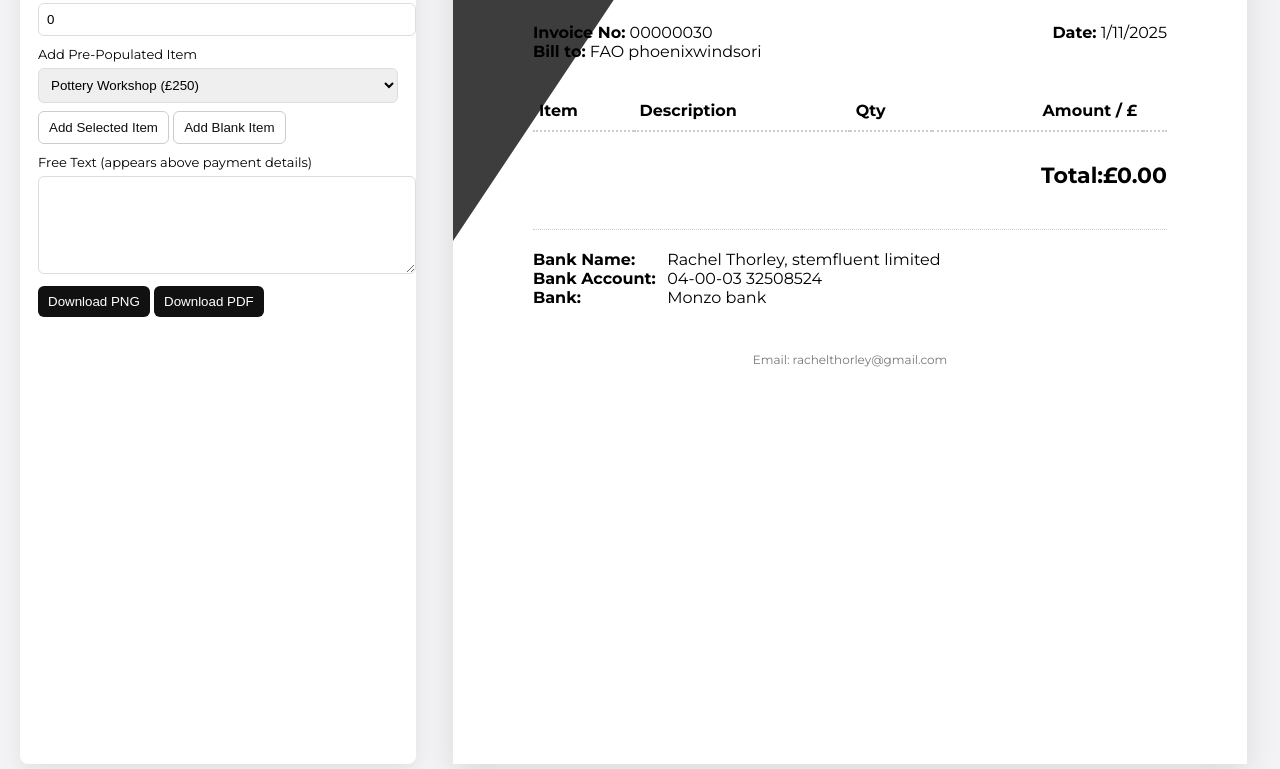
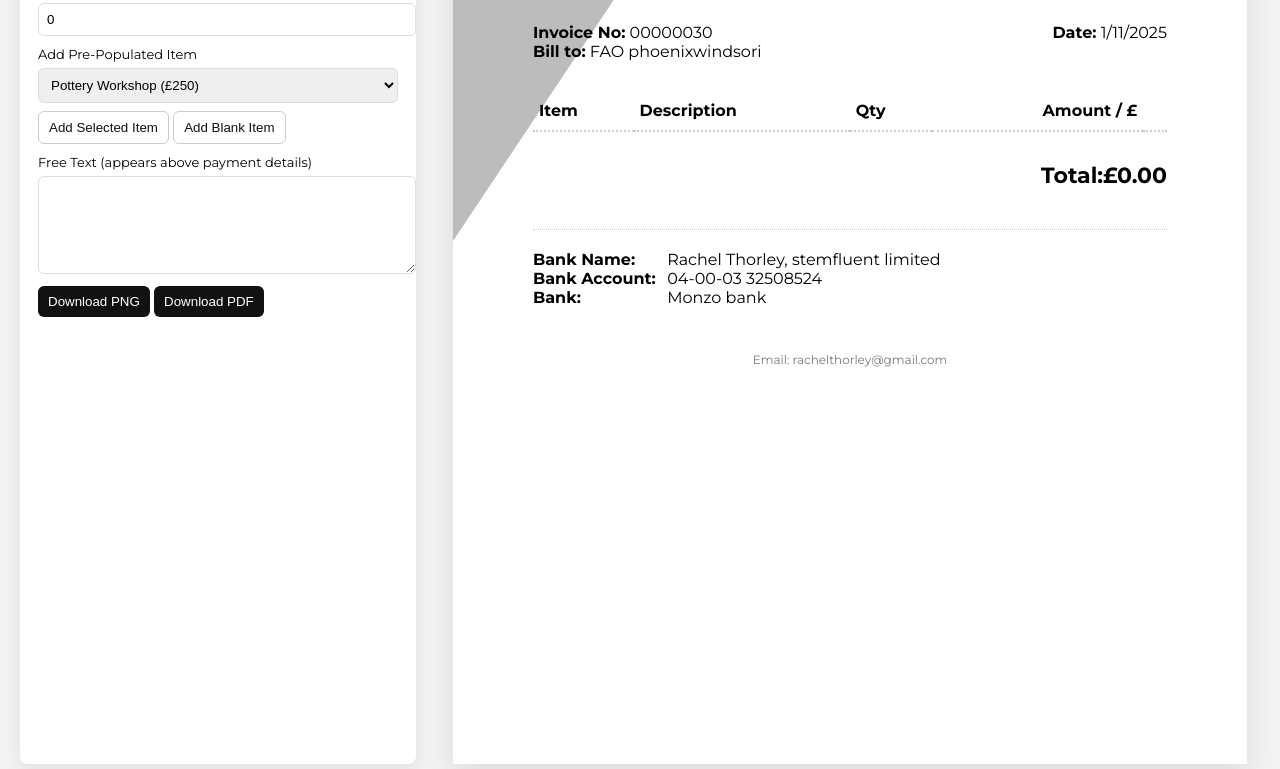
Before and after one commit to rachelthorley-create/invoice_stemfluent, a plain HTML site: page index.html in a window 1280 px wide. Shown: the part 379-1148 px from the top of the page. Drawn offline with nearby package versions, Linux system fonts and the light colour scheme.

Commit message:
Update index.html

```diff
--- a/index.html
+++ b/index.html
@@ -70,8 +70,8 @@ td.amount{text-align:right}
 
 <!-- Background Graphics -->
 <svg class="bgsvg" viewBox="0 0 794 1123" preserveAspectRatio="none">
-<polygon points="0,0 250,0 0,350" fill="#111"/>
-<polygon points="0,250 400,0 0,600" fill="#1c1c1c" opacity="0.85"/>
+<polygon points="0,0 250,0 0,350" fill="#616161"/>
+<polygon points="0,250 400,0 0,600" fill="#7a7a7a" opacity="0.5"/>
 </svg>
 
 <div class="content">
```
